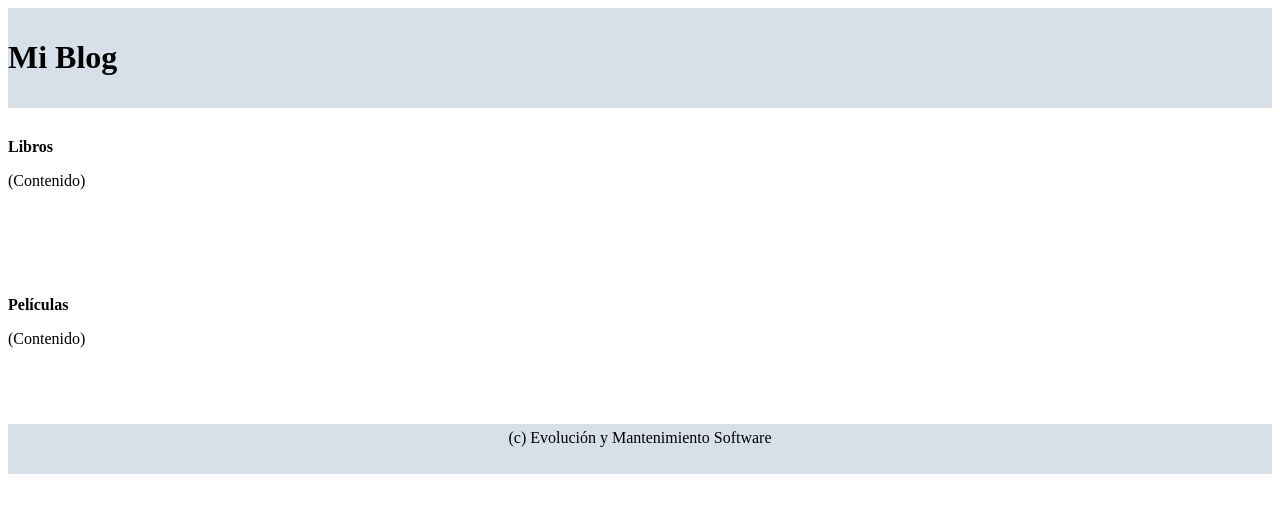
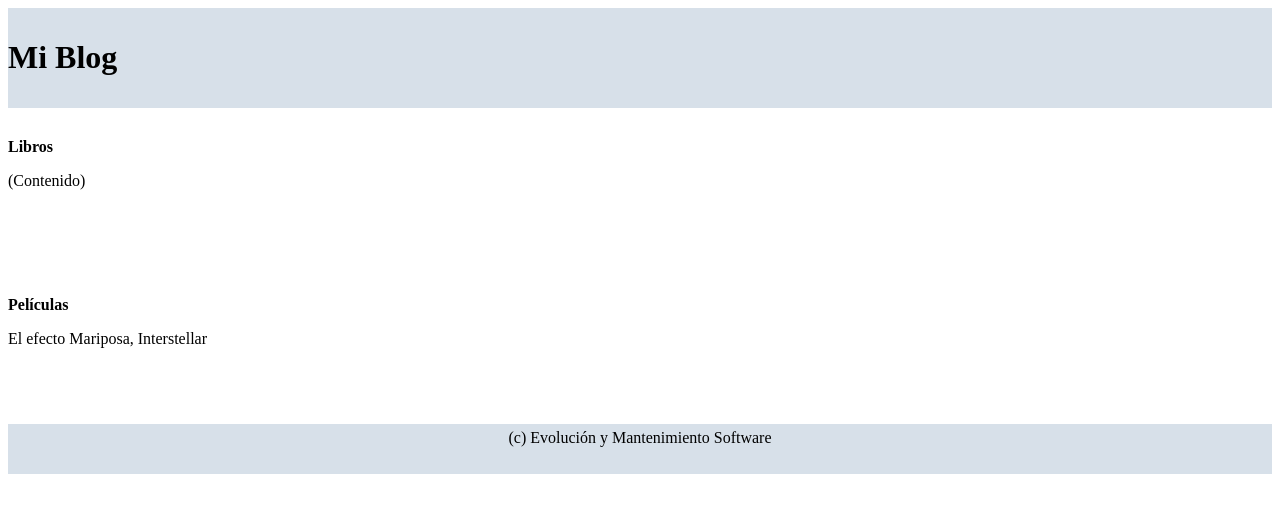
Before and after one commit to Gianca22/EquipoTarde2Trabajo2_, a plain HTML site: page index.html in a window 1280 px wide. Drawn offline with Linux system fonts and the light colour scheme.

Commit message:
update movies

```diff
--- a/index.html
+++ b/index.html
@@ -19,7 +19,7 @@
 
  <section>
  <b>Películas</b>
- <p>(Contenido)</p>
+ <p>El efecto Mariposa, Interstellar</p>
  </section>
  <!-- Pie de pagina -->
  <footer>
```
